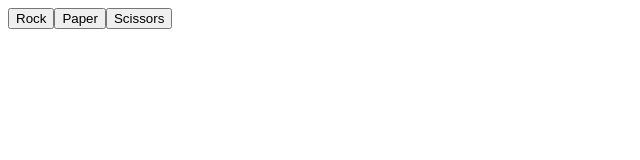
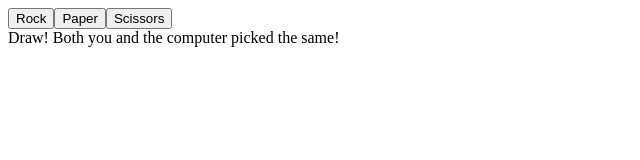
Before and after one commit to NetherStone/odin-rock-paper-scissors, a plain HTML site: page index.html in a window 1280 px wide. Both pictures are taken after a click on the button "Rock". Shown: the whole page, without its empty margins (0-640 px from the left). Drawn offline with Linux system fonts and the light colour scheme.

Commit message:
Added div element to display results.

```diff
--- a/index.html
+++ b/index.html
@@ -48,7 +48,7 @@
         console.log(playRound(playerSelection, computerSelection));
         }
 
-    const rockButton = document.createElement('button'); //buttons
+    const rockButton = document.createElement('button'); //creating elements
     rockButton.textContent = 'Rock';
     rockButton.id = 'rockID';
 
@@ -60,11 +60,13 @@
     scissorsButton.textContent = 'Scissors';
     scissorsButton.id = 'scissorsID';
 
+    const divElement = document.createElement("div");
+
     let playerSelection = null; // initialize playerSelection
 
     rockButton.addEventListener("click", () => {   //eventlistener for buttons
         let playerSelection = 'Rock';
-        console.log(playRound(playerSelection, getComputerChoice()));
+        divElement.textContent = playRound(playerSelection, getComputerChoice());
     });
 
     paperButton.addEventListener("click", () => {
@@ -77,9 +79,11 @@
         console.log(playRound(playerSelection, getComputerChoice()));
     });
 
-    document.body.appendChild(rockButton)  //append buttons to html
+    document.body.appendChild(rockButton)  //append to html
     document.body.appendChild(paperButton)
     document.body.appendChild(scissorsButton)
+
+    document.body.appendChild(divElement);
   </script>
 </body>
 </html>
```
